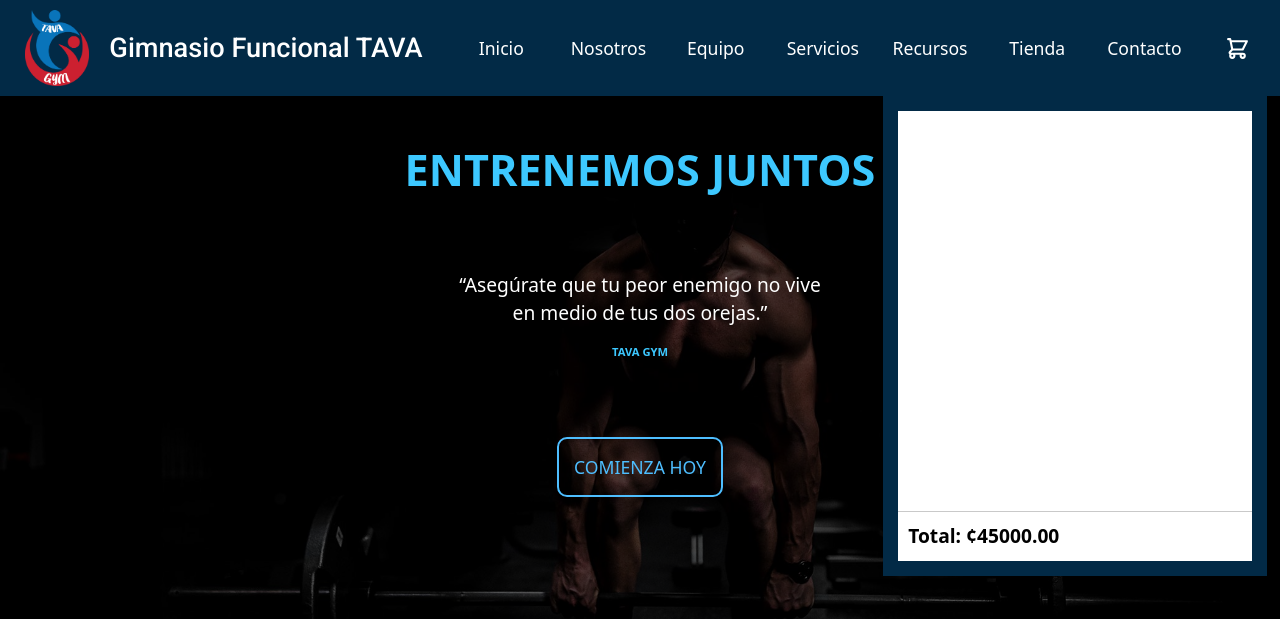
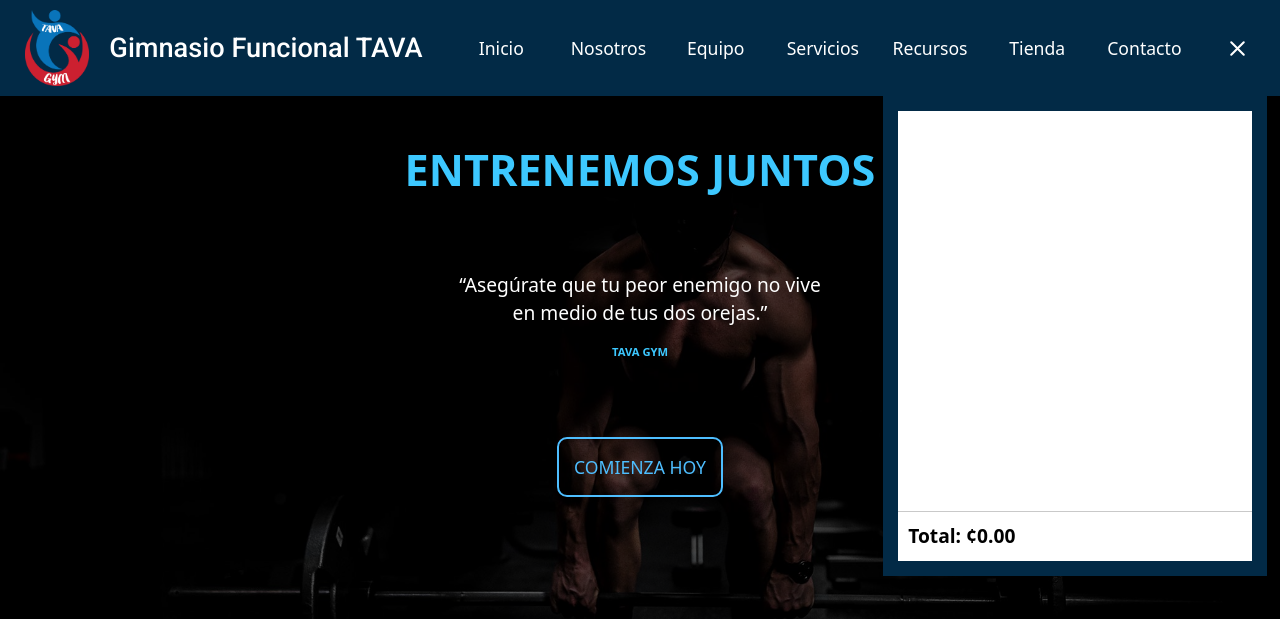
Before and after one commit to yimmytor/cenfotec-fro4-angular, an Angular app: page / in a window 1280 px wide. Both pictures are taken after a click on the button 1237 px from the left and 48 px from the top of the page. Shown: the top 619 px of the page. Built offline with nearby package versions, Linux system fonts and the light colour scheme.

Commit message:
Cuarta Entrega

```diff
--- a/src/app/principal/carrito/carrito.component.css
+++ b/src/app/principal/carrito/carrito.component.css
@@ -25,7 +25,7 @@
     align-items: center;
     height: 13px;
     width: 13px;
-    background-color: red;
+    background-color: rgb(255, 145, 0);
     color: white;
     border-radius: 100px;
     -webkit-border-radius: 100px;
@@ -130,13 +130,10 @@
 }
 
 .carrito .carrito-panel ul li .botonera button {
+    display: flex;
+    justify-content: center;
+    align-items: center;
     margin: 0;
-    padding: 2px;
-    background-color: rgb(199, 31, 31);
     border: none;
-    border-radius: 100px;
-    -webkit-border-radius: 100px;
-    -moz-border-radius: 100px;
-    -ms-border-radius: 100px;
-    -o-border-radius: 100px;
+    color: rgb(216, 49, 49);
 }
--- a/src/app/principal/carrito/carrito.component.html
+++ b/src/app/principal/carrito/carrito.component.html
@@ -1,9 +1,12 @@
 <div class="carrito">
     <button (click)="mostrarOcultarCarrito()">
-        <svg xmlns="http://www.w3.org/2000/svg" class="h-6 w-6" fill="none" viewBox="0 0 24 24" stroke="currentColor">
+        <svg *ngIf="carritoAbierto" xmlns="http://www.w3.org/2000/svg" class="h-6 w-6" fill="none" viewBox="0 0 24 24" stroke="currentColor">
+            <path stroke-linecap="round" stroke-linejoin="round" stroke-width="2" d="M6 18L18 6M6 6l12 12" />
+        </svg>
+        <svg *ngIf="!carritoAbierto" xmlns="http://www.w3.org/2000/svg" class="h-6 w-6" fill="none" viewBox="0 0 24 24" stroke="currentColor">
             <path stroke-linecap="round" stroke-linejoin="round" stroke-width="2" d="M3 3h2l.4 2M7 13h10l4-8H5.4M7 13L5.4 5M7 13l-2.293 2.293c-.63.63-.184 1.707.707 1.707H17m0 0a2 2 0 100 4 2 2 0 000-4zm-8 2a2 2 0 11-4 0 2 2 0 014 0z" />
         </svg>
-        <div *ngIf="!consultarCantidad()" class="balloon"></div>
+        <div *ngIf="!consultarCantidad() && !carritoAbierto" class="balloon"></div>
     </button>
     <div [class]="claseCarrito">
         <div class="info">
@@ -15,16 +18,16 @@
                         <p>¢{{producto.precio}}</p>
                     </div>
                     <div class="botonera">
-                        <button>
-                            <svg xmlns="http://www.w3.org/2000/svg" class="h-6 w-6" fill="none" viewBox="0 0 24 24" stroke="currentColor">
-                                <path stroke-linecap="round" stroke-linejoin="round" stroke-width="2" d="M6 18L18 6M6 6l12 12" />
+                        <button (click)="eliminarProductoCarrito(producto.id)">
+                            <svg xmlns="http://www.w3.org/2000/svg" class="h-5 w-5" viewBox="0 0 20 20" fill="currentColor">
+                                <path fill-rule="evenodd" d="M10 18a8 8 0 100-16 8 8 0 000 16zM8.707 7.293a1 1 0 00-1.414 1.414L8.586 10l-1.293 1.293a1 1 0 101.414 1.414L10 11.414l1.293 1.293a1 1 0 001.414-1.414L11.414 10l1.293-1.293a1 1 0 00-1.414-1.414L10 8.586 8.707 7.293z" clip-rule="evenodd" />
                             </svg>
                         </button>
                     </div>
                 </li>
             </ul>
             <p class="total">
-                <strong>Total: ¢45000.00</strong>
+                <strong>Total: ¢{{obtenerTotalCarrito().toFixed(2)}}</strong>
             </p>
         </div>
     </div>
--- a/src/app/principal/carrito/carrito.component.ts
+++ b/src/app/principal/carrito/carrito.component.ts
@@ -12,6 +12,7 @@ export class CarritoComponent implements OnInit {
   public carrito = Array<IProductoCarrito>();
   public subscription: Subscription | undefined;
   public claseCarrito = "carrito-panel panel-oculto";
+  public carritoAbierto = false;
 
   constructor(private servicioCarrito: ServicioCarritoService) { }
 
@@ -30,12 +31,21 @@ export class CarritoComponent implements OnInit {
     }
   }
 
+  obtenerTotalCarrito() {
+    return this.carrito.length > 0 ? this.carrito.reduce((acumulador, producto) => acumulador + producto.precio, 0) : 0;
+  }
+
+  eliminarProductoCarrito(id: number) {
+    this.servicioCarrito.eliminarItem(id);
+  }
+
   mostrarOcultarCarrito() {
-
     if(this.claseCarrito === "carrito-panel panel-oculto") {
       this.claseCarrito = "carrito-panel";
+      this.carritoAbierto = true;
     } else {
       this.claseCarrito = "carrito-panel panel-oculto"
+      this.carritoAbierto = false;
     }
   }
 
--- a/src/app/servicio-carrito.service.ts
+++ b/src/app/servicio-carrito.service.ts
@@ -33,9 +33,9 @@ export class ServicioCarritoService {
   }
 
   eliminarItem(id: number) {
-    let elemento = this.items.map((item,index) => item.id === id ? index : -1)[0];
+    let elemento = this.items.map((item,index) => item.id === id ? index : -1).filter(item => item !== -1)[0];
 
-    if(elemento) {
+    if(elemento > -1) {
       this.items.splice(elemento,1);
       this.itemsSubject.next(this.items);
     }
```
